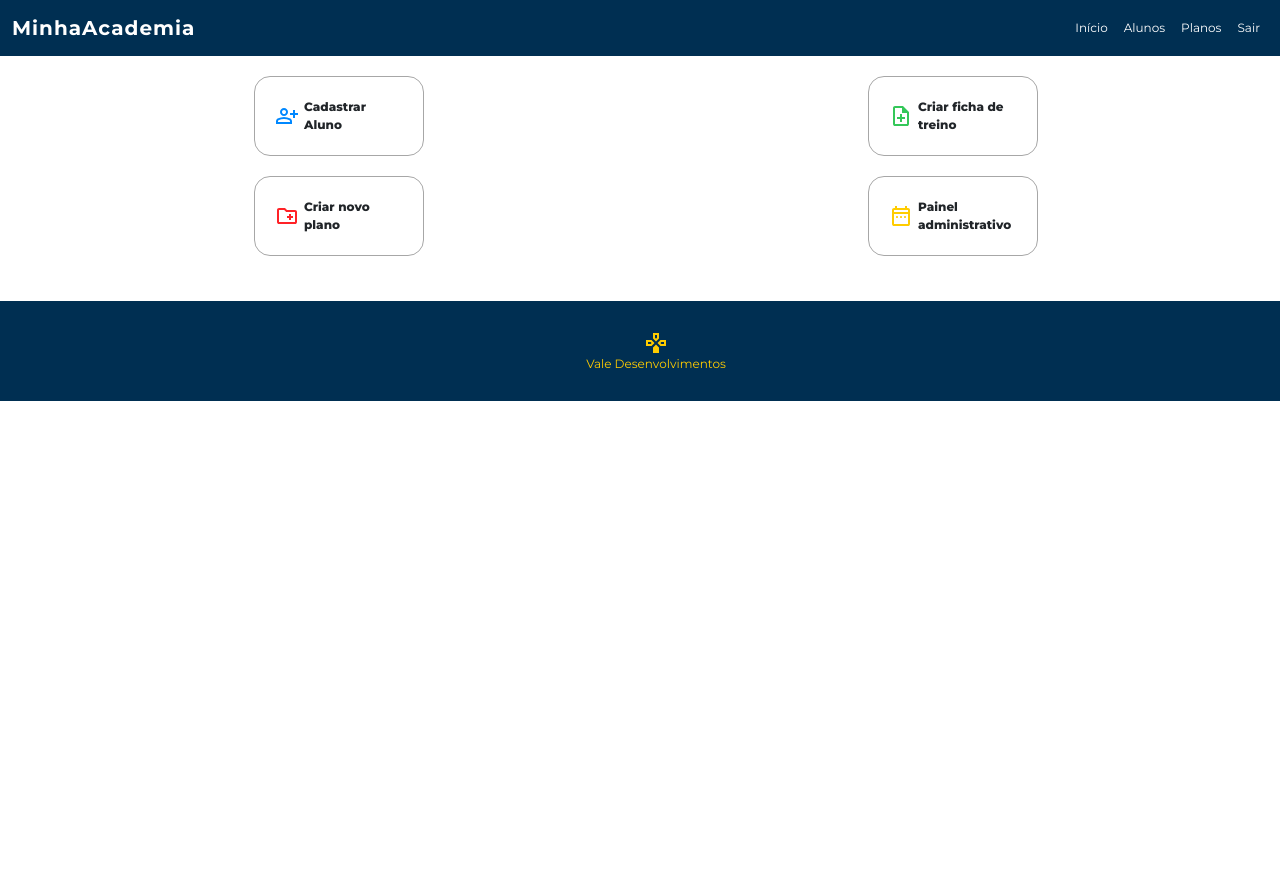
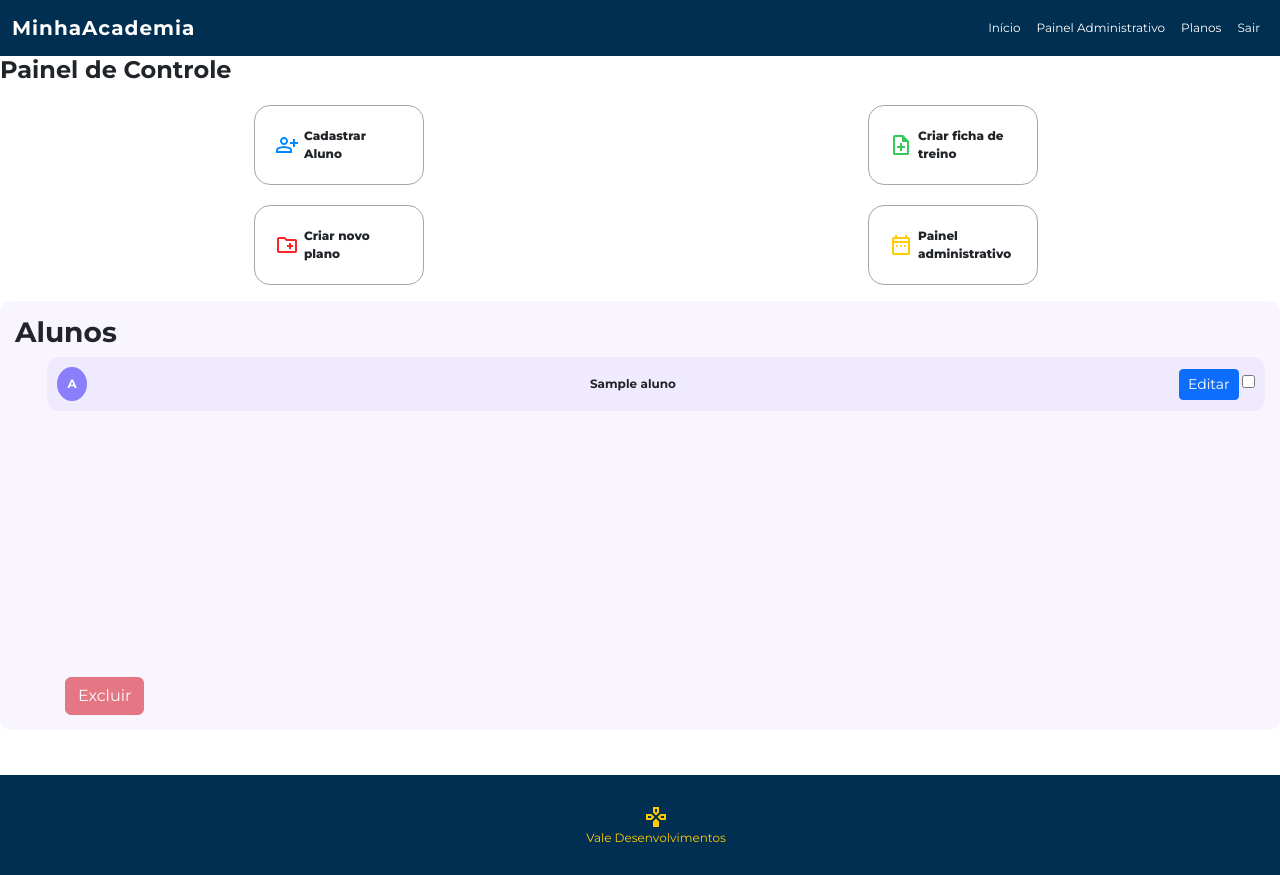
Before and after one commit to Dsmalosti/ValeDesenvolvimentos-Academia, a Flask app: page /painel-adm/ in a window 1280 px wide. Before the commit the page ends 401 px from the top, so only its background shows below. Run offline with Flask 3, Linux system fonts and the light colour scheme; a user stored in the database is signed in; tables that the repository leaves empty hold one stand-in row (values such as "Sample post").

Commit message:
configurando painel adm

```diff
--- a/app/__init__.py
+++ b/app/__init__.py
@@ -4,6 +4,7 @@ from flask_migrate import Migrate
 from flask_bcrypt import Bcrypt
 from dotenv import load_dotenv
 from flask_login import LoginManager
+from flask_wtf import CSRFProtect
 
 from pathlib import Path
 import os
@@ -34,6 +35,9 @@ migrate = Migrate(app, db)
 login_manager = LoginManager(app)
 login_manager.login_view = 'login'
 bcrypt = Bcrypt(app)
+csrf = CSRFProtect()
+
+csrf.init_app(app)
 
 # Chama a rota inicial
 from app.routes import homepage
--- a/app/routes.py
+++ b/app/routes.py
@@ -1,10 +1,11 @@
-from app import app
-from flask import render_template, url_for, request, redirect
+from app import app, db
+from flask import render_template, url_for, request, redirect, flash
 from flask_login import login_user, logout_user, current_user, login_required
 from datetime import datetime
 
 from app.models import Aluno
 from app.form import AlunoForm, UserForm, LoginForm
+import traceback
 
 
 # Rota inicial
@@ -64,16 +65,117 @@ def logout():
 @app.route('/painel-adm/')
 @login_required
 def painelAdm():
-    return render_template('painel-administrativo.html')
+    # 🔹 Buscar apenas alunos ativos
+    alunos_ativos = Aluno.query.filter_by(status='ativo').all()
+    #Testar sem alunos
+    #alunos_ativos=[]
+
+    # 🔹 Buscar planos ativos ou com data de fim futura (ajuste conforme seu model)
+    #planos_ativos = Plano.query.filter((Plano.status == 'ativo') | (Plano.data_fim >= date.today())).all()
+
+    # 🔹 Buscar fichas ativas (se existir status)
+    #fichas_ativas = FichaTreino.query.filter_by(status='ativo').all()
+
+    # 🔹 Contadores para as notificações
+    total_alunos = len(alunos_ativos)
+    #total_planos = len(planos_ativos)
+    #total_fichas = len(fichas_ativas)
+
+    return render_template(
+        'painel-administrativo.html',
+        alunos=alunos_ativos,
+        #planos=planos_ativos,
+        #fichas=fichas_ativas,
+        total_alunos=total_alunos,
+        #total_planos=total_planos,
+        #total_fichas=total_fichas
+    )
+
+@app.route('/painel-adm/excluir', methods=['POST'])
+@login_required
+def excluir_alunos():
+    # 1) obtenha lista de ids do form
+    ids = request.form.getlist('selected')  # lista de strings
+
+    if not ids:
+        flash('Nenhum aluno selecionado.', 'warning')
+        return redirect(url_for('painelAdm'))
+
+    # 2) converter p/ inteiros e validar
+    valid_ids = []
+    for s in ids:
+        try:
+            valid_ids.append(int(s))
+        except ValueError:
+            # id inválido — ignorar ou abortar
+            app.logger.warning(f'ID inválido no form de exclusão: {s}')
+            continue
+
+    if not valid_ids:
+        flash('IDs inválidos enviados.', 'danger')
+        return redirect(url_for('painelAdm'))
+
+    # 3) segurança extra: checar permissão do usuário
+    # Exemplo: permitir exclusão só se current_user.is_admin == True
+    if not getattr(current_user, 'is_admin', True):  # ajuste a sua lógica
+        flash('Você não tem permissão para excluir alunos.', 'danger')
+        return redirect(url_for('painelAdm'))
+
+    try:
+        # 4a) Carregar os objetos e excluir um a um (mais seguro para cascades)
+        to_delete = Aluno.query.filter(Aluno.id.in_(valid_ids)).all()
+
+        if not to_delete:
+            flash('Nenhum aluno encontrado para os IDs informados.', 'warning')
+            return redirect(url_for('painelAdm'))
+
+        # Opcional: filtrar só alunos que pertencem ao contexto do usuário
+        # to_delete = [a for a in to_delete if a.empresa_id == current_user.empresa_id]
+
+        for aluno in to_delete:
+            db.session.delete(aluno)
+
+        db.session.commit()
+        flash(f'{len(to_delete)} aluno(s) excluído(s) com sucesso.', 'success')
+    except Exception as e:
+        db.session.rollback()
+        app.logger.error('Erro ao excluir alunos: %s', e)
+        traceback.print_exc()
+        flash('Erro ao excluir os alunos. Veja logs para detalhes.', 'danger')
+
+    return redirect(url_for('painelAdm'))
+
+# Eota para editar aluno
+@app.route('/aluno/<int:id>/editar', methods=['GET', 'POST'])
+def editar_aluno(id):
+    aluno = Aluno.query.get_or_404(id)
+    form = AlunoForm(obj=aluno)
+
+    if form.validate_on_submit():
+        form.populate_obj(aluno)  # Atualiza os campos automaticamente
+        db.session.commit()
+        flash('Aluno atualizado com sucesso!', 'success')
+        return redirect(url_for('painelAdm'))
+
+    return render_template('aluno_form.html', form=form, titulo=f'Editar Aluno: {aluno.nome}')
+
 
 # Rota cadastro aluno
 @app.route('/cadastro-aluno/', methods=['GET', 'POST'])
 @login_required
 def cadastroAluno():
     form = AlunoForm()
-    context = {}
     if form.validate_on_submit():
-        form.save()
+        aluno = Aluno(
+            nome=form.nome.data,
+            email=form.email.data,
+            telefone=form.telefone.data,
+            data_nascimento=form.data_nascimento.data,
+            cpf=form.cpf.data
+        )
+        db.session.add(aluno)
+        db.session.commit()
+        flash('Aluno cadastrado com sucesso!', 'success')
         return redirect(url_for('homepage'))
 
-    return render_template('cadastro-aluno.html', context=context, form=form)
+    return render_template('aluno_form.html', form=form, titulo='Cadastrar Aluno')
--- /dev/null
+++ b/app/static/css/painel-adm.css
@@ -0,0 +1,56 @@
+.titulo { font-size: 24px; font-weight: bold; margin-bottom: 20px; }
+
+.notificacoes {
+  display: flex;
+  justify-content: space-between;
+  margin-bottom: 30px;
+}
+.notificacao {
+  background: #e0e7ff;
+  padding: 10px 20px;
+  border-radius: 10px;
+  text-align: center;
+}
+.notificacao strong { font-size: 20px; color: #2d2dff; }
+
+.alunos {
+  background: #f8f5ff;
+  padding: 15px;
+  margin-bottom: 20px;
+  border-radius: 10px;
+  font-weight: bold;
+
+}
+
+.alunos-titulo {
+  font-weight: 700;
+}
+
+.alunos-container {
+    height: 300px;
+    overflow-y: scroll;
+
+}
+
+.alunos-container_card {
+  background: #f0eaff;
+  border-radius: 12px;
+  padding: 10px;
+  display: flex;
+  align-items: center;
+  justify-content: space-between;
+  margin-bottom: 10px;
+}
+.alunos-card_icone {
+  background: #8a7efb;
+  color: white;
+  border-radius: 50%;
+  padding: 8px;
+  font-weight: bold;
+  width: 30px;
+  text-align: center;
+}
+
+.butao-aluno {
+  margin: 20px 0 0 50px;
+}
--- a/app/static/css/style.css
+++ b/app/static/css/style.css
@@ -1,6 +1,7 @@
 @import url(cabecalho.css);
 @import url(notificacao.css);
 @import url(administracao.css);
+@import url(painel-adm.css);
 @import url(rodape.css);
 @import url('https://fonts.googleapis.com/css2?family=Montserrat:ital,wght@0,100..900;1,100..900&display=swap');
 @import url('https://fonts.googleapis.com/css2?family=Poppins:wght@300;400;500;700&display=swap');
--- a/app/templates/cabecalho.html
+++ b/app/templates/cabecalho.html
@@ -17,7 +17,7 @@
             <div class="collapse navbar-collapse" id="menuNav">
                 <ul class="navbar-nav ms-auto">
                     <li class="nav-item"><a class="nav-link active" href="/">Início</a></li>
-                    <li class="nav-item"><a class="nav-link" href="/alunos">Alunos</a></li>
+                    <li class="nav-item"><a class="nav-link" href="{{ url_for('painelAdm') }}">Painel Administrativo</a></li>
                     <li class="nav-item"><a class="nav-link" href="/planos">Planos</a></li>
                     <li class="nav-item"><a class="nav-link" href="{{ url_for('logout') }}">Sair</a></li>
                 </ul>
--- a/app/templates/painel-administrativo.html
+++ b/app/templates/painel-administrativo.html
@@ -4,8 +4,100 @@
 
 {% include 'cabecalho.html' %}
 
+<h2 class="titulo">Painel de Controle</h2>
 
 {% include 'administracao.html' %}
+<!--
+<div class="container">
+  <div class="notificacoes">
+    <div class="notificacao">
+      <p>Alunos ativos</p>
+      <strong>{{ total_alunos }}</strong>
+    </div>
+    <div class="notificacao">
+      <p>Fichas de treino</p>
+      <strong>total ficha</strong>
+    </div>
+    <div class="notificacao">
+      <p>Planos ativos</p>
+      <strong>tital planos</strong>
+    </div>
+  </div>
+-->
+
+<form id="form-excluir" method="post" action="{{ url_for('excluir_alunos') }}">
+  <input type="hidden" name="csrf_token" value="{{ csrf_token() }}">
+  <!-- 👥 Alunos -->
+  <div class="alunos">
+    <h3 class="alunos-titulo">Alunos</h3>
+
+    <div class="alunos-container">
+
+      {% if alunos %}
+      {% for aluno in alunos %}
+
+      <ul>
+        <li>
+
+          <div class="alunos-container_card">
+            <span class="alunos-card_icone">A</span>
+            <span>{{ aluno.nome }}</span>
+            <div class="acoes">
+              <a href="{{ url_for('editar_aluno', id=aluno.id) }}" class="btn btn-primary btn-sm">Editar</a>
+              <input type="checkbox" class="checkbox-aluno" name="selected" value="{{ aluno.id }}">
+            </div>
+          </div>
+
+        </li>
+      </ul>
+
+      {% endfor %}
+      {% else %}
+      <h1>Não existe alunos cadastrados!</h1>
+      {% endif %}
+
+    </div>
+
+    <button id="btn-excluir" class="butao-aluno btn btn-danger" type="submit" disabled>
+      Excluir
+    </button>
+
+
+
+  </div>
+</form>
+
+
+
+<!-- Confirmação via JS para evitar exclusões acidentais -->
+<script>
+  // Ativa/desativa botão excluir conforme checkboxes marcados
+  const checkboxes = document.querySelectorAll('.checkbox-aluno');
+  const btnExcluir = document.getElementById('btn-excluir');
+  const formExcluir = document.getElementById('form-excluir');
+
+  function atualizarBotao() {
+    const anyChecked = Array.from(checkboxes).some(cb => cb.checked);
+    btnExcluir.disabled = !anyChecked;
+  }
+
+  checkboxes.forEach(cb => cb.addEventListener('change', atualizarBotao));
+
+  // Confirma antes de submeter o form
+  formExcluir.addEventListener('submit', function(e) {
+    const count = Array.from(checkboxes).filter(cb => cb.checked).length;
+    if (count === 0) {
+      e.preventDefault();
+      alert('Selecione ao menos um aluno para excluir.');
+      return;
+    }
+    const confirmacao = confirm(`Tem certeza que deseja excluir ${count} aluno(s)? Essa ação não pode ser desfeita.`);
+    if (!confirmacao) e.preventDefault();
+  });
+
+  // inicializa estado do botão
+  atualizarBotao();
+</script>
 
 {% include 'rodape.html' %}
 
```
Also changed, not shown: app/form.py (+0 -12 lines), app/templates/aluno_form.html (added, +36 -0 lines), app/templates/cadastro-aluno.html (deleted, +0 -36 lines), instance/database.db.
